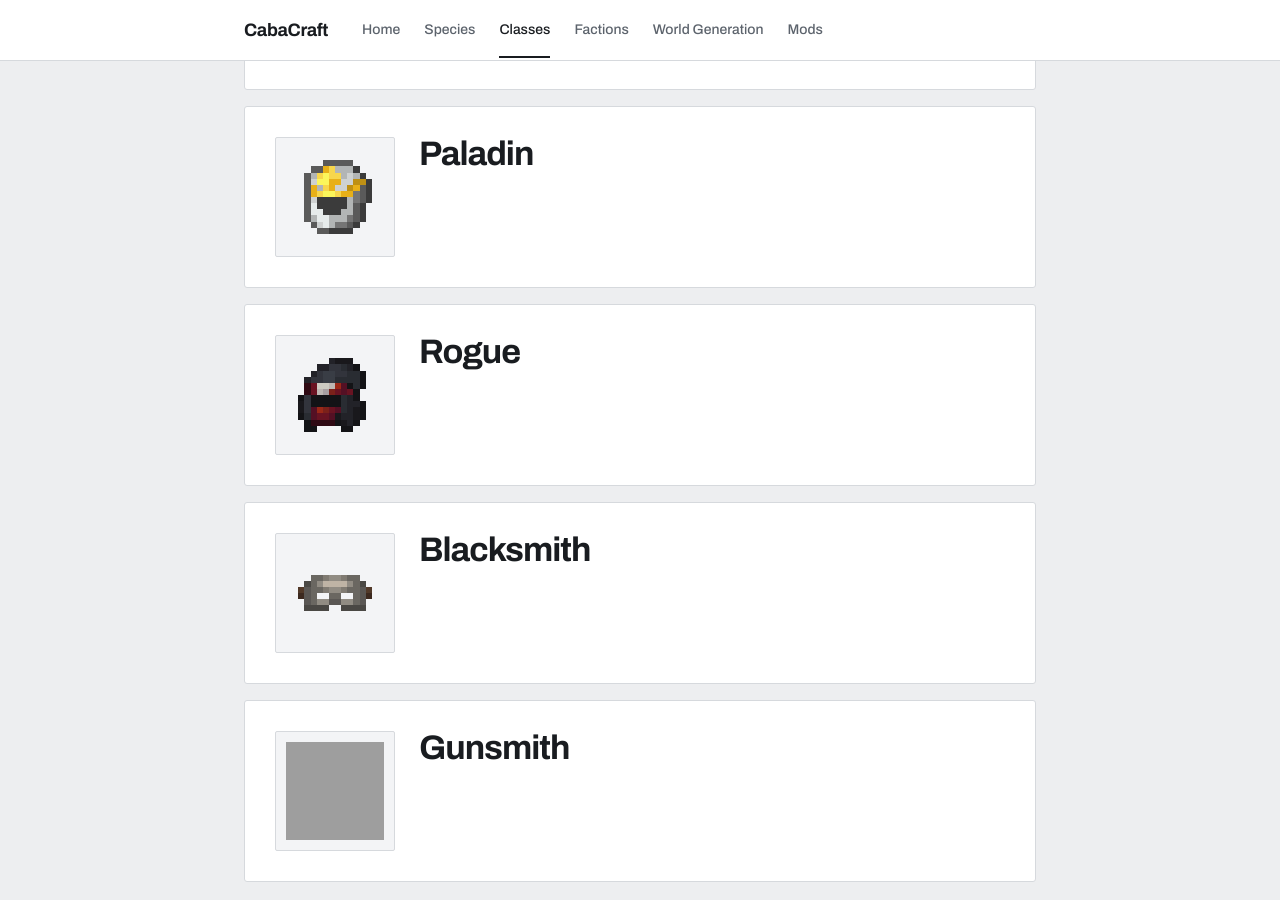
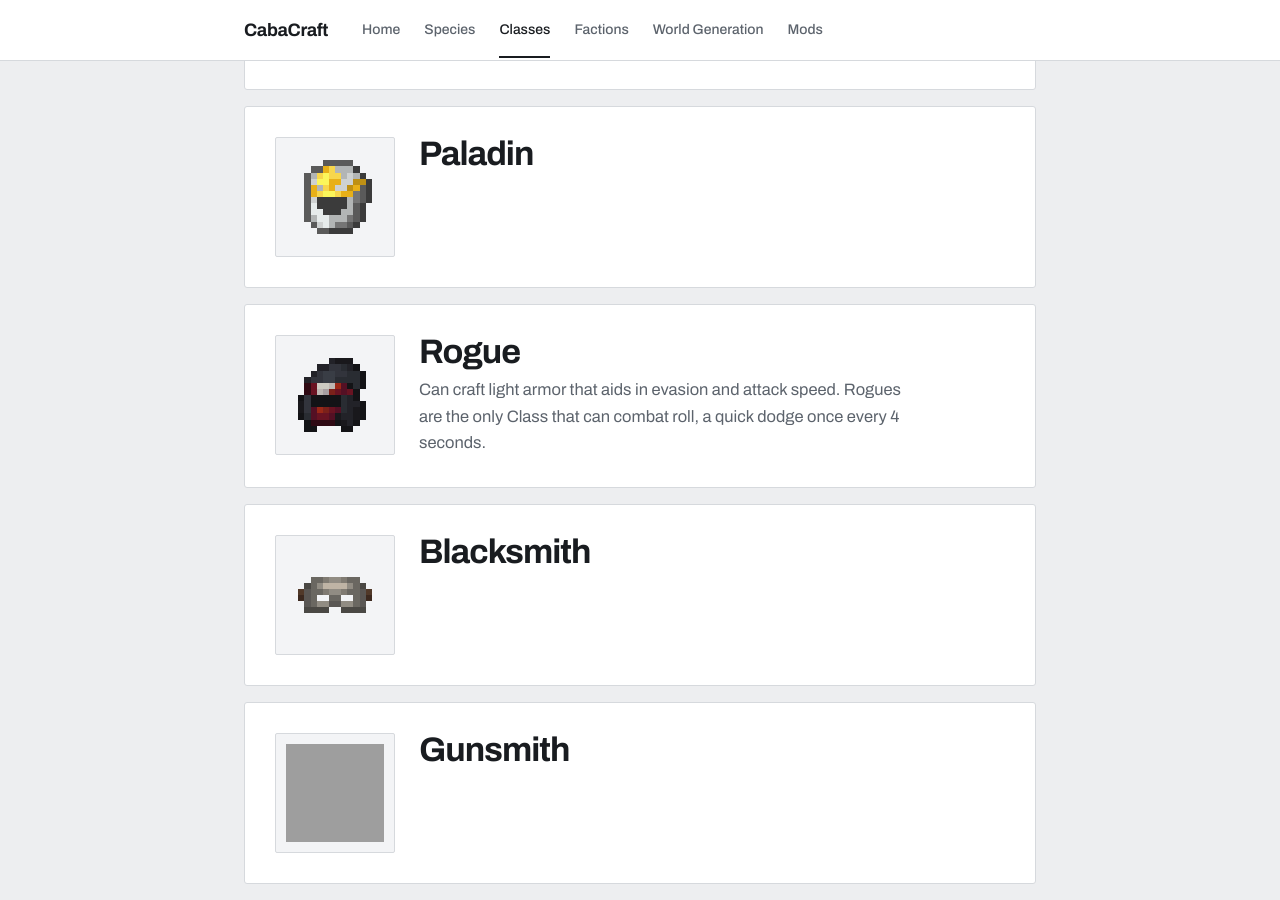
Before and after one commit to Carson-Frost/cabacraft-wiki, a Jekyll site: the page built from classes.md, in a window 1280 px wide and 900 px high, scrolled down 985 px. Built offline with Jekyll 4.4.1, drawn with Linux system fonts in a browser that asks for light colours; grey boxes are pictures that could not be loaded.

Commit message:
classes: Rogue description

```diff
--- a/classes.md
+++ b/classes.md
@@ -63,7 +63,7 @@ intro: >-
     <img src="{{ '/icons/rogue.png' | relative_url }}" alt="">
     <div>
       <h2>Rogue</h2>
-      <p class="desc"></p>
+      <p class="desc">Can craft light armor that aids in evasion and attack speed. Rogues are the only Class that can combat roll, a quick dodge once every 4 seconds.</p>
     </div>
   </div>
 </article>
```
